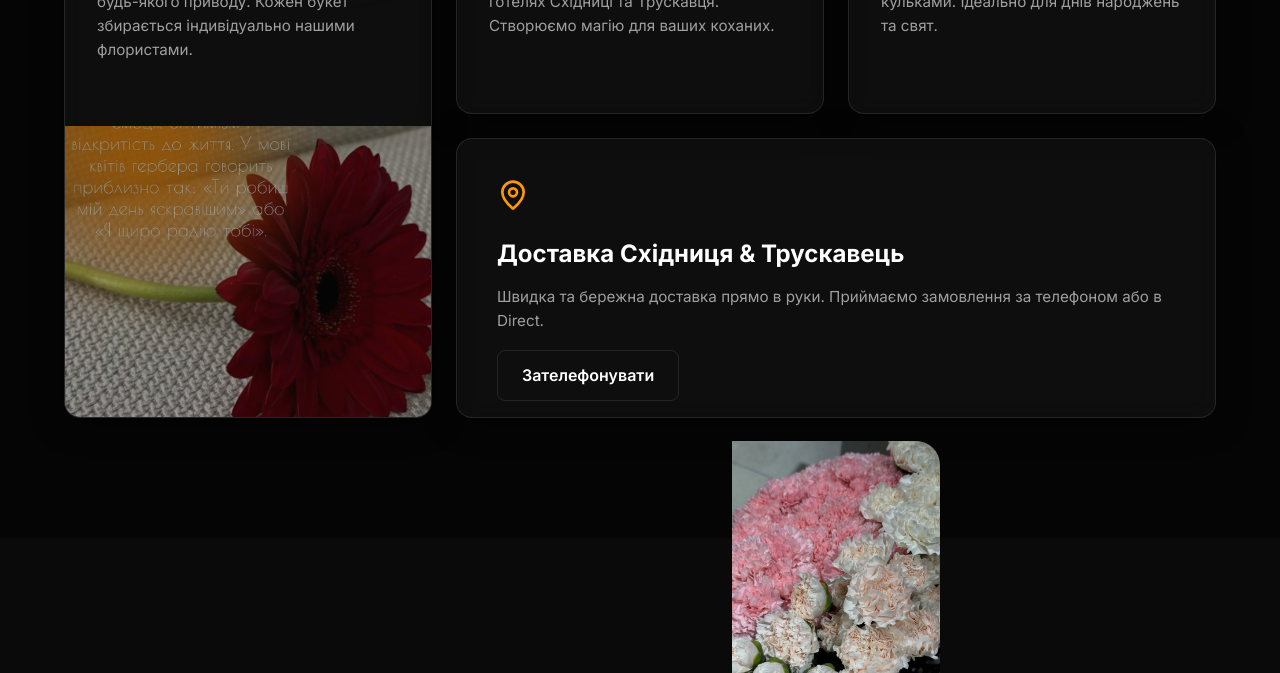
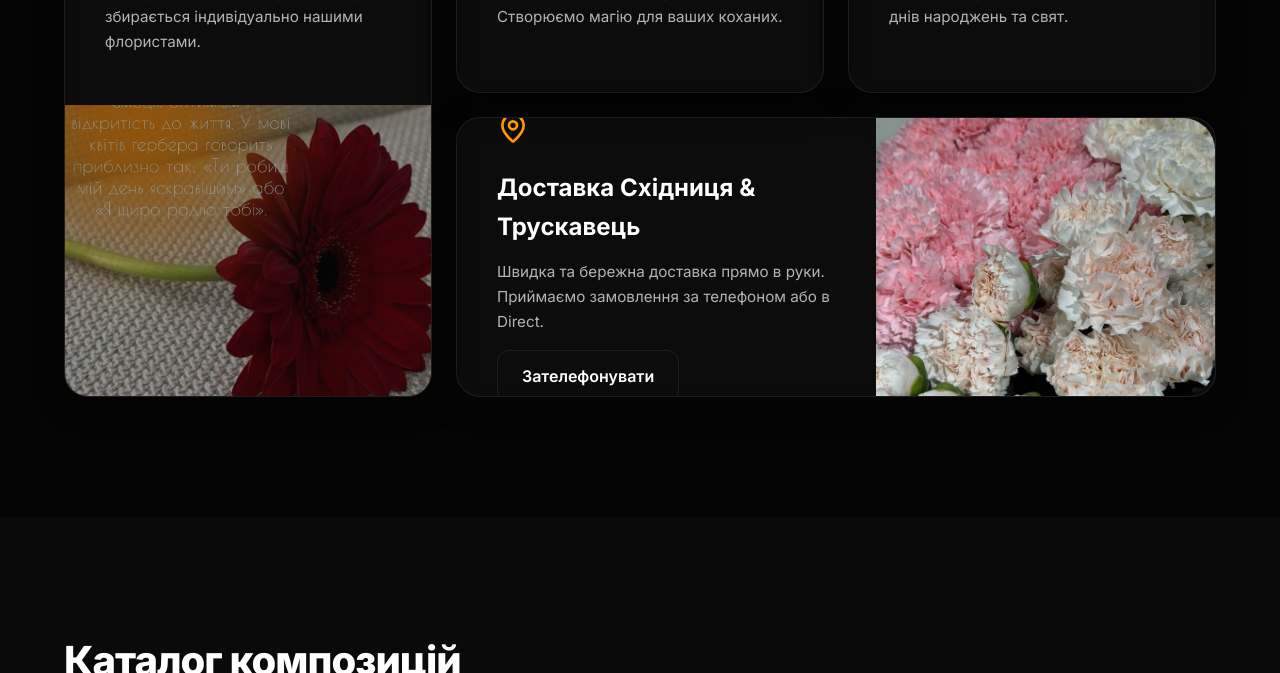
Before and after one commit to vasylniger34-lgtm/flowers.hub, a website built with Vite: page landing/index.html in a window 1280 px wide. Shown: the part 1290-1963 px from the top of the page. Built offline with nearby package versions, Linux system fonts and the light colour scheme; a web font is replaced by a local one.

Commit message:
fix(landing): prevent image overflow in bento-wide card

```diff
--- a/landing/index.html
+++ b/landing/index.html
@@ -55,7 +55,7 @@
           <div class="hero-content">
             <div class="badge animate-fade-up">Східниця | Трускавець</div>
             <h1 class="hero-title animate-fade-up" style="animation-delay: 0.1s;">
-              Авторські букети для<br/><span class="text-accent italic-serif">важливих моментів</span>
+              Авторські букети для <br/><span class="text-accent italic-serif">важливих моментів</span>
             </h1>
             <p class="hero-desc animate-fade-up" style="animation-delay: 0.2s;">
               Стильні композиції, декор номерів та повітряні кульки. Ми створюємо преміальні емоції з доставкою по Східниці та Трускавцю.
@@ -104,7 +104,7 @@
             <p class="text-gray">Доповніть букет яскравими гелієвими кульками. Ідеально для днів народжень та свят.</p>
           </div>
 
-          <div class="bento-item bento-wide glass-card flex-row align-center p-0">
+          <div class="bento-item bento-wide glass-card flex-row align-center p-0 overflow-hidden">
             <div class="flex-1 p-lg">
               <i data-lucide="map-pin" class="bento-icon text-accent mb-4"></i>
               <h3>Доставка Східниця & Трускавець</h3>
@@ -269,8 +269,8 @@
     <!-- FAQ Section -->
     <section id="faq" class="section bg-darker">
       <div class="container">
-        <div class="section-header text-center">
-          <h2 class="section-title">FAQ / Графік роботи</h2>
+        <div class="section-header text-center mb-lg">
+          <h2 class="section-title" style="font-size: 2.25rem;">FAQ / Графік роботи</h2>
         </div>
 
         <div class="faq-container">
--- a/landing/style.css
+++ b/landing/style.css
@@ -1,13 +1,13 @@
 :root {
   --bg-primary: #050505;
   --bg-secondary: #0A0A0A;
-  --bg-card: rgba(20, 20, 20, 0.6);
+  --bg-card: rgba(255, 255, 255, 0.03);
   --text-primary: #FFFFFF;
-  --text-secondary: #A0A0A0;
+  --text-secondary: #B4B4B4;
   --accent: #FF9900;
   --accent-hover: #FFB347;
-  --border-color: rgba(255, 255, 255, 0.08);
-  --glass-border: rgba(255, 255, 255, 0.1);
+  --border-color: rgba(255, 255, 255, 0.06);
+  --glass-border: rgba(255, 255, 255, 0.08);
 
   --font-body: 'Inter', sans-serif;
   --font-serif: 'Playfair Display', serif;
@@ -16,9 +16,9 @@
   --transition-normal: 0.4s cubic-bezier(0.25, 1, 0.5, 1);
   --transition-slow: 0.8s cubic-bezier(0.25, 1, 0.5, 1);
 
-  --radius-sm: 8px;
-  --radius-md: 16px;
-  --radius-lg: 24px;
+  --radius-sm: 12px;
+  --radius-md: 24px;
+  --radius-lg: 32px;
 }
 
 * { margin: 0; padding: 0; box-sizing: border-box; }
@@ -27,7 +27,7 @@ body {
   font-family: var(--font-body);
   color: var(--text-primary);
   background-color: var(--bg-primary);
-  line-height: 1.6;
+  line-height: 1.65;
   overflow-x: hidden;
   -webkit-font-smoothing: antialiased;
 }
@@ -53,7 +53,7 @@ ul { list-style: none; }
 
 .flex { display: flex; }
 .flex-col { display: flex; flex-direction: column; }
-.flex-row { display: flex; flex-direction: row; }
+.flex-row { display: flex; flex-direction: row !important; }
 .align-center { align-items: center; }
 .align-end { align-items: flex-end; }
 .justify-center { justify-content: center; }
@@ -92,7 +92,7 @@ ul { list-style: none; }
 .clean-list { margin: 0; padding: 0; }
 
 .section-header { margin-bottom: 60px; }
-.section-title { font-size: 2.75rem; font-weight: 800; margin-bottom: 16px; letter-spacing: -1px; }
+.section-title { font-size: 2.5rem; font-weight: 800; margin-bottom: 16px; letter-spacing: -1px; line-height: 1.2; }
 .section-desc { font-size: 1.125rem; max-width: 600px; }
 .text-center .section-desc { margin-left: auto; margin-right: auto; }
 
@@ -113,7 +113,7 @@ ul { list-style: none; }
   -webkit-backdrop-filter: blur(12px);
   border: 1px solid var(--glass-border);
   border-radius: var(--radius-md);
-  box-shadow: 0 4px 30px rgba(0, 0, 0, 0.5);
+  box-shadow: 0 8px 32px rgba(0, 0, 0, 0.4);
   transition: var(--transition-normal);
 }
 .glass-panel {
@@ -171,7 +171,7 @@ ul { list-style: none; }
 }
 .nav-container { display: flex; justify-content: space-between; align-items: center; }
 .nav-links { display: flex; gap: 32px; background: rgba(255,255,255,0.03); padding: 8px 24px; border-radius: 100px; border: 1px solid var(--glass-border); backdrop-filter: blur(10px); }
-.nav-link { font-size: 0.9rem; font-weight: 500; color: #CCC; }
+.nav-link { font-size: 0.95rem; font-weight: 500; color: var(--text-secondary); transition: color 0.2s; }
 .nav-link:hover { color: #FFF; }
 
 /* Hero redesign: 2 columns */
@@ -182,8 +182,8 @@ ul { list-style: none; }
 .hero-grid { display: grid; grid-template-columns: 1fr 1fr; gap: 40px; align-items: center; }
 
 .badge { display: inline-block; background: rgba(255, 153, 0, 0.1); color: var(--accent); padding: 8px 16px; border-radius: 100px; font-weight: 600; font-size: 0.85rem; margin-bottom: 32px; border: 1px solid rgba(255, 153, 0, 0.3); }
-.hero-title { font-size: 4.5rem; font-weight: 900; line-height: 1.1; margin-bottom: 24px; letter-spacing: -2px; }
-.hero-desc { font-size: 1.25rem; color: var(--text-secondary); margin-bottom: 40px; max-width: 500px; }
+.hero-title { font-size: 4.5rem; font-weight: 900; line-height: 1.1; margin-bottom: 24px; letter-spacing: -1.5px; }
+.hero-desc { font-size: 1.15rem; color: var(--text-secondary); margin-bottom: 40px; max-width: 500px; line-height: 1.7; }
 .hero-buttons { display: flex; gap: 16px; }
 
 /* Hero Image Collage */
@@ -201,7 +201,7 @@ ul { list-style: none; }
 
 /* Bento Grid */
 .bento-grid { display: grid; grid-template-columns: repeat(3, 1fr); grid-auto-rows: 280px; gap: 24px; }
-.bento-item { padding: 32px; display: flex; flex-direction: column; }
+.bento-item { padding: 40px; display: flex; flex-direction: column; }
 .bento-item:hover { border-color: rgba(255,153,0,0.3); transform: translateY(-4px); }
 .bento-icon { width: 32px; height: 32px; }
 .bento-item h3 { font-size: 1.5rem; font-weight: 700; margin-bottom: 12px; z-index: 2; position: relative; }
@@ -221,7 +221,7 @@ ul { list-style: none; }
 .product-card:hover .product-img-wrapper img { transform: scale(1.08); }
 .product-badge { position: absolute; top: 16px; left: 16px; background: rgba(0,0,0,0.7); backdrop-filter: blur(4px); color: #FFF; padding: 4px 12px; border-radius: 100px; font-size: 0.8rem; font-weight: 600; border: 1px solid rgba(255,255,255,0.1); }
 .product-content { padding: 24px; display: flex; flex-direction: column; flex-grow: 1; }
-.product-title { font-size: 1.25rem; font-weight: 800; margin-bottom: 8px; }
+.product-title { font-size: 1.35rem; font-weight: 800; margin-bottom: 8px; line-height: 1.3; }
 .product-desc { font-size: 0.95rem; margin-bottom: 24px; flex-grow: 1; }
 
 /* Steps */
```
